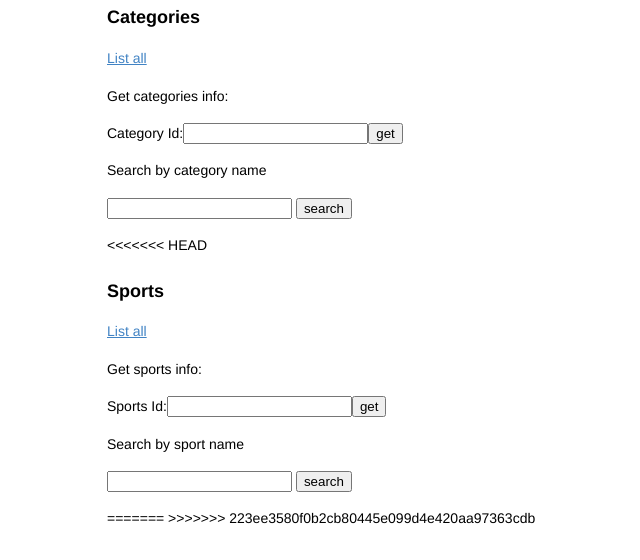
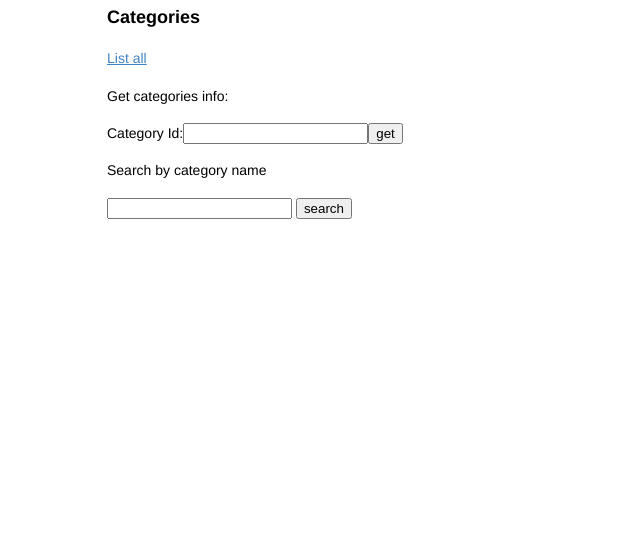
Before and after one commit to sarataboas/Base-de-dados---project, a Flask app: template templates/index.html in a window 1280 px wide. Shown: the part 1532-2092 px from the top of the page, without its empty margins (106-746 px from the left). After the commit the page ends 1751 px from the top, so only its background shows below. Run offline with Flask 3, Linux system fonts and the light colour scheme; the template is opened without the code that fills it, so the values that code supplies are empty.

Commit message:
alteraçoes

```diff
--- a/templates/categories.html
+++ b/templates/categories.html
@@ -17,7 +17,7 @@
                     {% set _ = unique_years.append(data.year) %}
                     <li>
                         <p>
-                            <b>{{ data.year }} {{data.city}} {{data.season }}</b>
+                            <b>{{ data.year }} {{ data.city }} {{ data.season }}</b>
                         </p>
 
                         <table border="1">
--- a/templates/index.html
+++ b/templates/index.html
@@ -135,23 +135,4 @@
       </form>
     </p>
 
-<<<<<<< HEAD
-    <h3>Sports</h3>
-    <p>
-       <a href="/sports">List all</a>
-    </p>
-    <p>Get sports info:
-    <form name="tid" action="javascript:window.open('/sports/'+document.forms['tid'].elements['id'].value,'_self')">
-       Sports Id:<input value=" " name="id" type="number" min="1"/><input type="submit" value="get"/>
-    </form>
-    </p>
-    <p>Search by sport name
-      <form name="ssearch" action="javascript:window.open('/sports/search/'+document.forms['ssearch'].elements['expr'].value,'_self')">
-        <input name="expr" id="expr" value="" required/>
-        <input type="submit" value="search"/>
-      </form>
-    </p>
-
-=======
->>>>>>> 223ee3580f0b2cb80445e099d4e420aa97363cdb
 {% endblock %}
```
